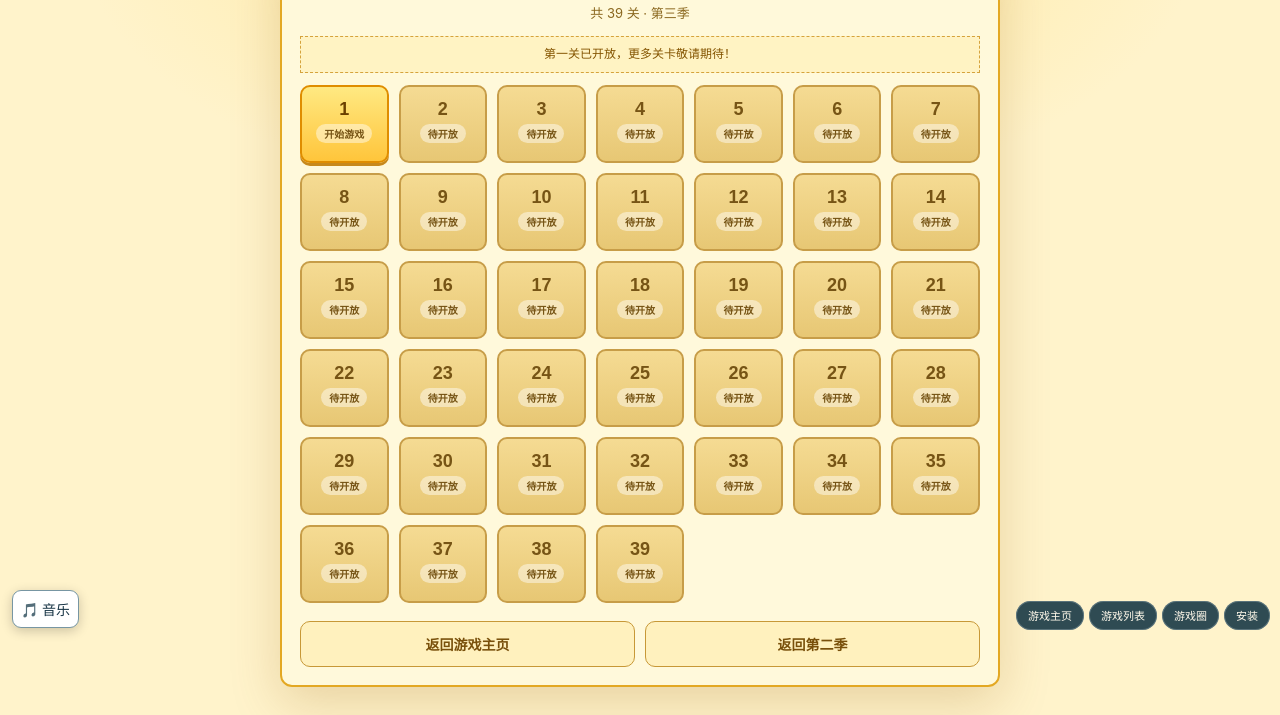
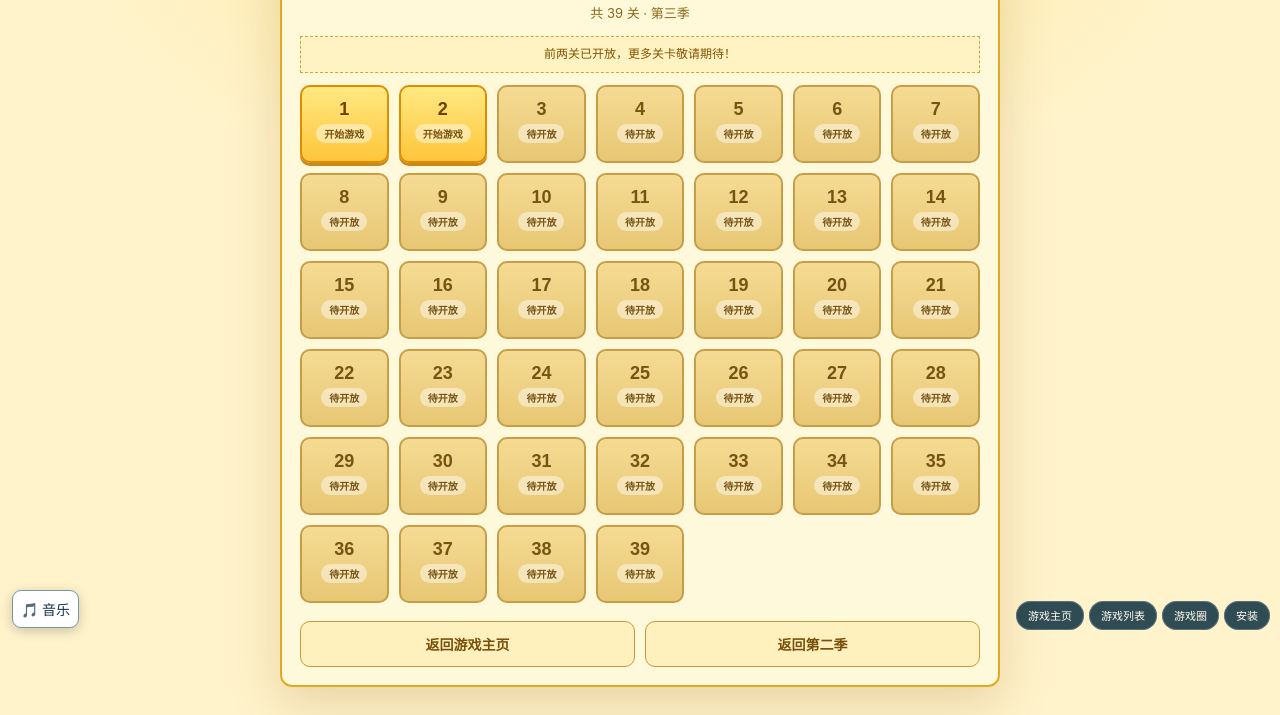
Before and after one commit to ytyisme/yyy, a plain HTML site: page season3.html in a window 1280 px wide. Shown: the part 160-875 px from the top of the page. Drawn offline with Linux system fonts and the light colour scheme.

Commit message:
开放第三季第二关入口

```diff
--- a/season3.html
+++ b/season3.html
@@ -52,10 +52,10 @@
       <section class="level-select-card" aria-labelledby="level-title">
         <h2 id="level-title">选择关卡</h2>
         <p class="level-select-desc">共 39 关 · 第三季</p>
-        <p class="notice">第一关已开放，更多关卡敬请期待！</p>
+        <p class="notice">前两关已开放，更多关卡敬请期待！</p>
         <div class="level-grid" aria-label="第三季关卡">
           <a class="level-cell playable" href="season3-lv1.html" aria-label="第 1 关，开始游戏"><span>1</span><span class="badge">开始游戏</span></a>
-          <button class="level-cell" type="button" disabled aria-label="第 2 关，待开放"><span>2</span><span class="badge">待开放</span></button>
+          <a class="level-cell playable" href="season3-lv2.html" aria-label="第 2 关，开始游戏"><span>2</span><span class="badge">开始游戏</span></a>
           <button class="level-cell" type="button" disabled aria-label="第 3 关，待开放"><span>3</span><span class="badge">待开放</span></button>
           <button class="level-cell" type="button" disabled aria-label="第 4 关，待开放"><span>4</span><span class="badge">待开放</span></button>
           <button class="level-cell" type="button" disabled aria-label="第 5 关，待开放"><span>5</span><span class="badge">待开放</span></button>
```
Also changed, not shown: 1 other file.
